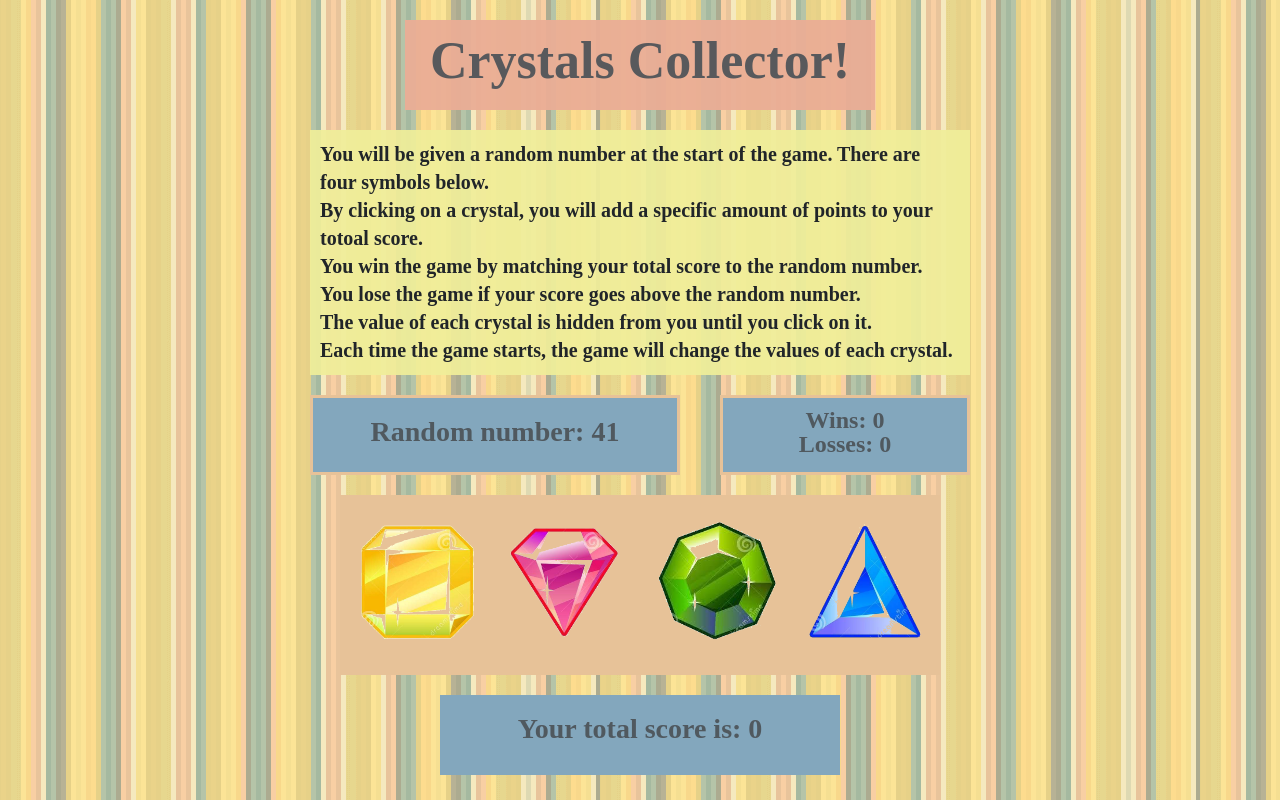
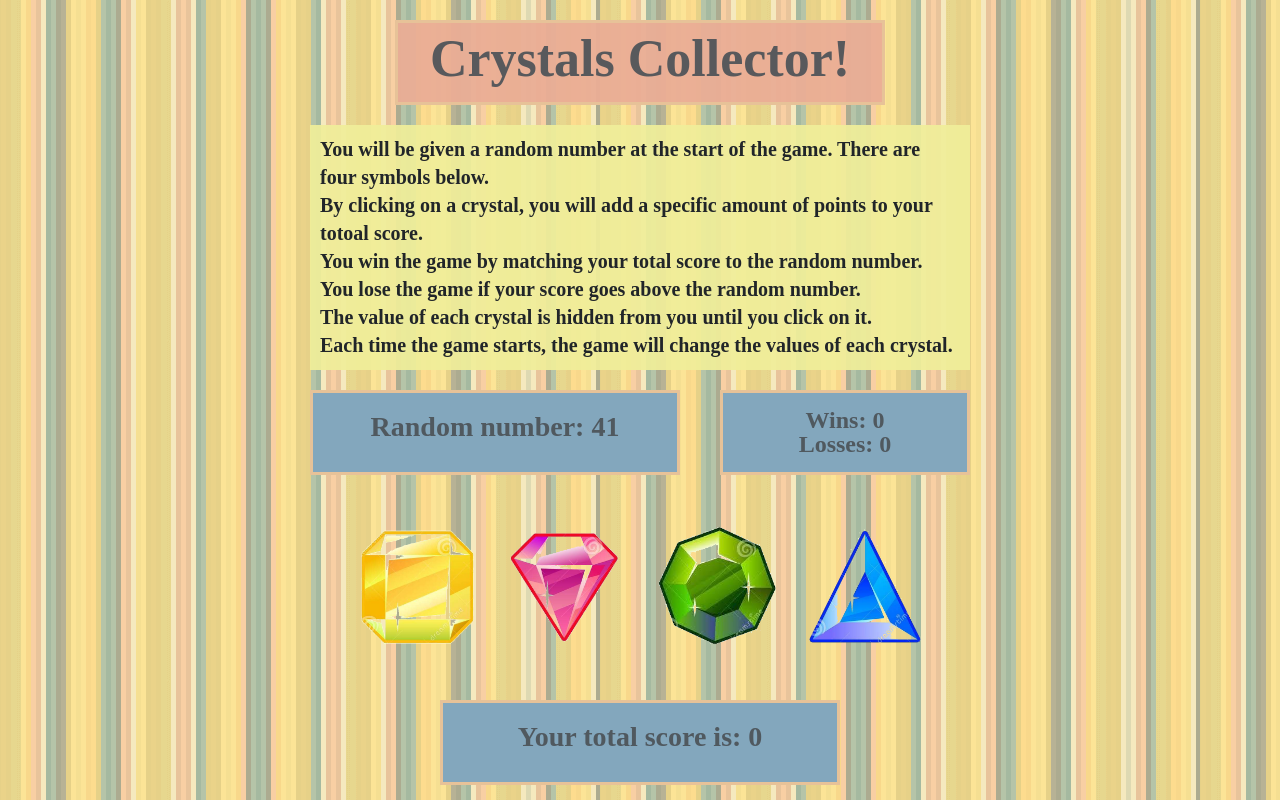
Before and after one commit to Heidijvr/Crystals-Collector-unit-4-game, a plain HTML site: page index.html in a window 1280 px wide. Drawn offline with nearby package versions, Linux system fonts and the light colour scheme.

Commit message:
Final final cosmetic changes!

```diff
--- a/assets/css/style.css
+++ b/assets/css/style.css
@@ -3,16 +3,17 @@ body {
 }
 
 #title {
-    height: 90px;
-    width: 470px;
+    height: 85px;
+    width: 490px;
     margin: auto;
     margin-top: 20px;
     background-color: rgba(235, 174, 150, 0.952);
+    border: 3px solid hsl(32, 62%, 75%);
     text-align: center;
     color:#4c5258ec;
     font-size: 52px;
     font-weight: bold;
-    padding: 15px;
+    padding: 10px;
 
  }
 
@@ -28,23 +29,24 @@ body {
     padding: 10px;
 }
 
+#container {
+    width: 660px;
+    height: 80px;
+    margin: auto;
+    margin-top: 20px;
+}
+
 #youWinLose {
     margin-left: 20px;
+    margin-top: 20px;
     text-align: center;
     color:#4c5258ec;
     font-size: 100px;
 }
 
-#container {
-    width: 660px;
-    height: 70px;
-    margin: auto;
-    margin-top: 20px;
-}
-
 #randomNumberBox {
     width: 370px;
-    height: 80px;
+    height: 85px;
     margin: auto;
     float: left;
     background-color: rgb(131, 167, 189);
@@ -58,11 +60,11 @@ body {
 
 .winLoseBox {
     width: 250px;
-    height: 80px;
+    height: 85px;
     float: right;
     background-color: rgb(131, 167, 189);
     border: 3px solid  hsl(32, 62%, 75%);
-    padding: 10px;
+    padding: 15px;
     font-weight: bold;
     font-size: 24px;
     color: #4c5258ec;
@@ -82,7 +84,6 @@ body {
     height: 180px;
     margin: auto;
     margin-top: 30px;
-    background-color: hsl(32, 62%, 75%);
 }
 
 .crystalImage {
@@ -101,10 +102,11 @@ body {
     margin-top: 20px;
     text-align: center;
     width: 400px;
-    height: 80px;
-    background-color: rgb(131, 167, 189);
+    height: 85px;
     padding: 20px;
     font-weight: bold;
     font-size: 28px;
     color: #4c5258ec;
+    background-color: rgb(131, 167, 189);
+    border: 3px solid  hsl(32, 62%, 75%);
 }
```
